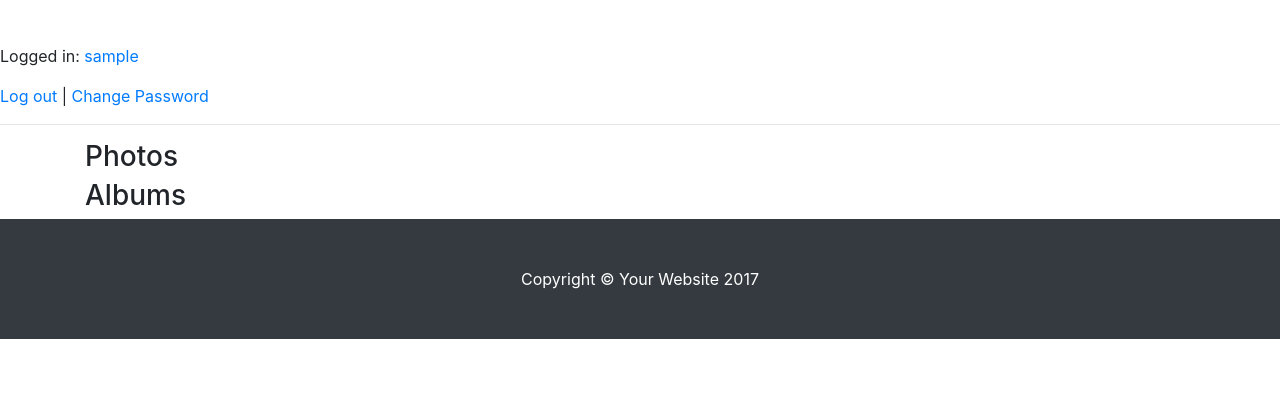
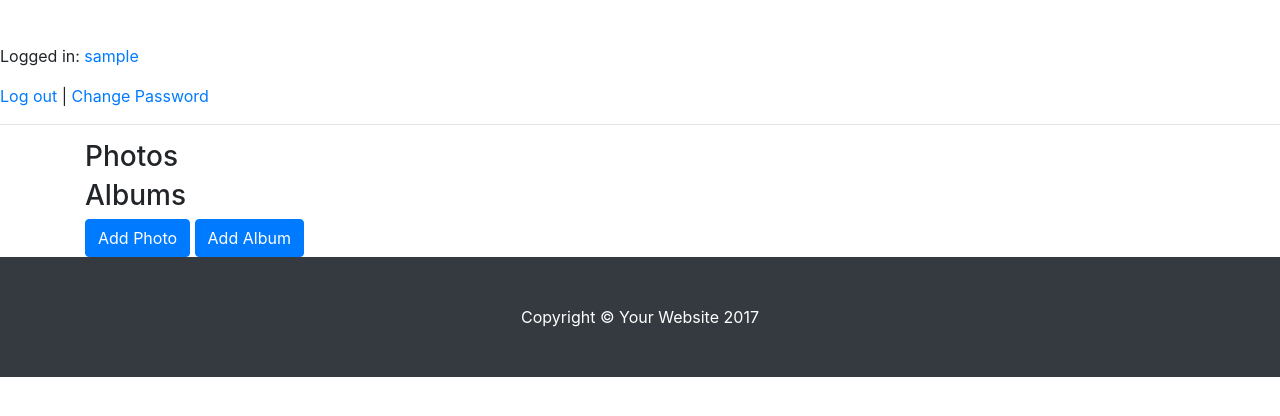
Before and after one commit to RJB888/django-imager, a Django app: page /images/library/ in a window 1280 px wide. Shown: the part 56-472 px from the top of the page. Run offline with Django 3.2, Linux system fonts and the light colour scheme; the visitor is signed in with stand-in values (Sample User, id 1); data that the repository does not hold is empty; some libraries are stand-ins or nearby versions.

Commit message:
added buttons to create photo and album, were previously removed when working on pagination

```diff
--- a/imagersite/imagersite/templates/imagersite/library.html
+++ b/imagersite/imagersite/templates/imagersite/library.html
@@ -57,4 +57,7 @@
             <a href="?album_page={{ display_albums.next_page_number }}&photo_page={{ display_photo.number }}">next</a>
     {% endif %}
 
+    <a href="{% url 'photo_form' %}"><button type="button" class="btn btn-primary">Add Photo</button></a>
+    <a href="{% url 'album_form' %}"><button type="button" class="btn btn-primary">Add Album</button></a>
+
 {% endblock %}
```
